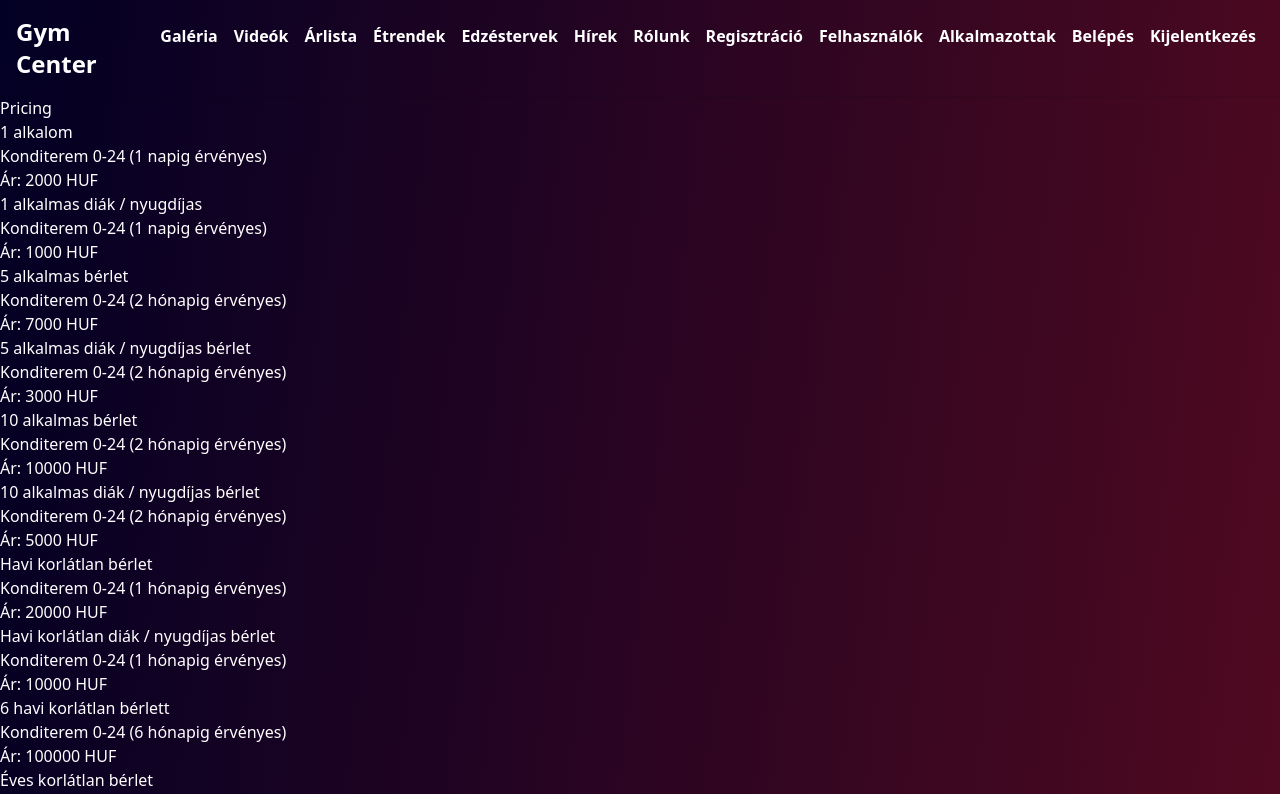
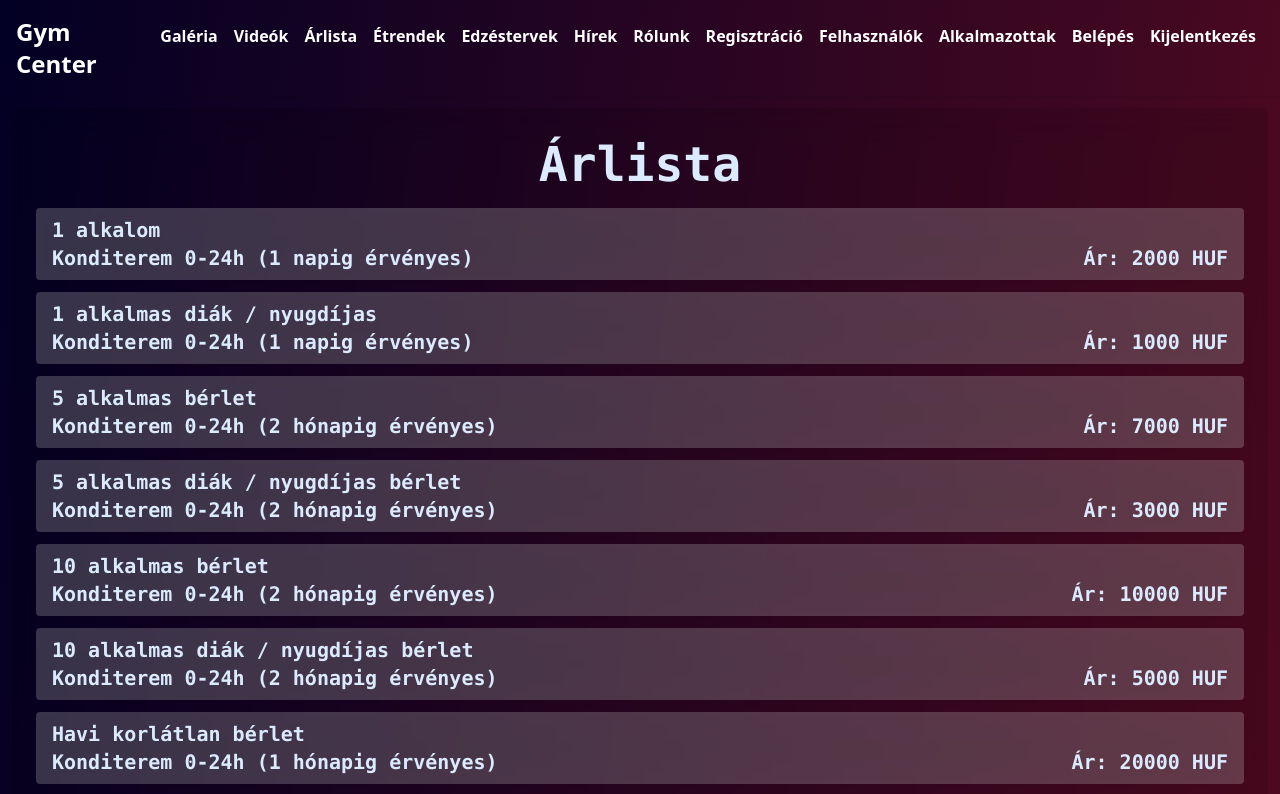
Before and after one commit to AfpGroupE/sport, a React (Create React App) app in the folder sport-oldal/client/: page /pricing in a window 1280 px wide. Shown: the top 794 px of the page. Built offline with nearby package versions, Linux system fonts and the light colour scheme; no server answers.

Commit message:
price list menu formatting

```diff
--- a/sport-oldal/client/src/components/gympreis.list/price.component.jsx
+++ b/sport-oldal/client/src/components/gympreis.list/price.component.jsx
@@ -1,14 +1,17 @@
 import React from "react";
 
 const GymPreis = (props) => {
-    const {textFirst, textSecond, preisHuf} = props;
-    return(
-        <div  className=''>
-             <div>
-                <h2>{textFirst}</h2>
-                <p>{textSecond}</p>
-                <p>Ár: {preisHuf} HUF</p>
-             </div>
+    const { textFirst, textSecond, preisHuf } = props;
+    return (
+        <div className='text-xl text-blue-100 m-3 text font-mono font-bold bg-white  bg-opacity-20 backdrop-blur-lg rounded drop-shadow-lg'>
+            <div className="p-2 m-2 flex-none">
+                <h2 className="flex">{textFirst}</h2>
+                <div className="flex justify-between">
+                    <p className="">{textSecond}</p>
+                    <p className="">Ár: {preisHuf} HUF</p>
+                </div>
+
+            </div>
         </div>
     )
 
--- a/sport-oldal/client/src/components/gympreis.list/pricelistText.js
+++ b/sport-oldal/client/src/components/gympreis.list/pricelistText.js
@@ -1,52 +1,52 @@
 export const models = [
     {
       textFirst: "1 alkalom",
-      textSecond: "Konditerem 0-24 (1 napig érvényes)",
+      textSecond: "Konditerem 0-24h (1 napig érvényes)",
       preisHuf: 2000,
     },
     {
       textFirst: "1 alkalmas diák / nyugdíjas",
-      textSecond: "Konditerem 0-24 (1 napig érvényes)",
+      textSecond: "Konditerem 0-24h (1 napig érvényes)",
       preisHuf: 1000,
     },
     {
       textFirst: "5 alkalmas bérlet",
-      textSecond: "Konditerem 0-24 (2 hónapig érvényes)",
+      textSecond: "Konditerem 0-24h (2 hónapig érvényes)",
       preisHuf: 7000,
     },
     {
       textFirst: "5 alkalmas diák / nyugdíjas bérlet",
-      textSecond: "Konditerem 0-24 (2 hónapig érvényes)",
+      textSecond: "Konditerem 0-24h (2 hónapig érvényes)",
       preisHuf: 3000,
     },
     {
       textFirst: "10 alkalmas bérlet",
-      textSecond: "Konditerem 0-24 (2 hónapig érvényes)",
+      textSecond: "Konditerem 0-24h (2 hónapig érvényes)",
       preisHuf: 10000,
     },
     {
       textFirst: "10 alkalmas diák / nyugdíjas bérlet",
-      textSecond: "Konditerem 0-24 (2 hónapig érvényes)",
+      textSecond: "Konditerem 0-24h (2 hónapig érvényes)",
       preisHuf: 5000,
     },
     {
       textFirst: "Havi korlátlan bérlet",
-      textSecond: "Konditerem 0-24 (1 hónapig érvényes)",
+      textSecond: "Konditerem 0-24h (1 hónapig érvényes)",
       preisHuf: 20000,
     },
     {
       textFirst: "Havi korlátlan diák / nyugdíjas bérlet",
-      textSecond: "Konditerem 0-24 (1 hónapig érvényes)",
+      textSecond: "Konditerem 0-24h (1 hónapig érvényes)",
       preisHuf: 10000,
     },
     {
       textFirst: "6 havi korlátlan bérlett",
-      textSecond: "Konditerem 0-24 (6 hónapig érvényes)",
+      textSecond: "Konditerem 0-24h (6 hónapig érvényes)",
       preisHuf: 100000,
     },
     {
       textFirst: "Éves korlátlan bérlet",
-      textSecond: "Konditerem 0-24 (12 hónapig érvényes)",
+      textSecond: "Konditerem 0-24h (12 hónapig érvényes)",
       preisHuf: 150000,
     },
   ];
--- a/sport-oldal/client/src/pages/Pricing.js
+++ b/sport-oldal/client/src/pages/Pricing.js
@@ -4,8 +4,8 @@ import GymPreisList from '../components/gympreis.list/price-list.component';
 export default function Pricing() {
 
   return (
-    <div className="text-white ">
-        <h1>Pricing</h1>
+    <div className="text-white m-3 p-3 bg-opacity-10 backdrop-blur-lg rounded-md bg-black">
+        <h1 className="text-center font-mono font-extrabold m-5 text-5xl text-blue-100">Árlista</h1>
         <GymPreisList />
     </div>
 );
```
